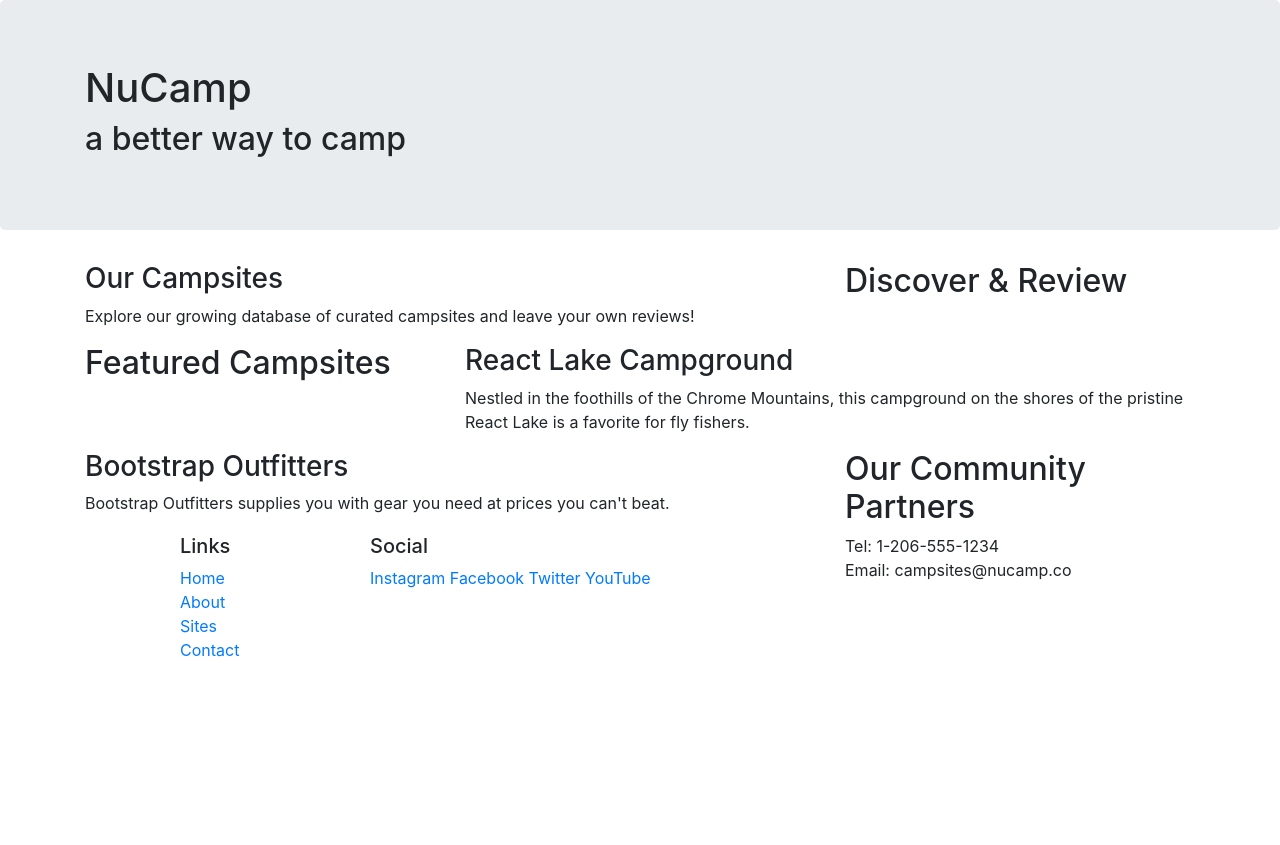
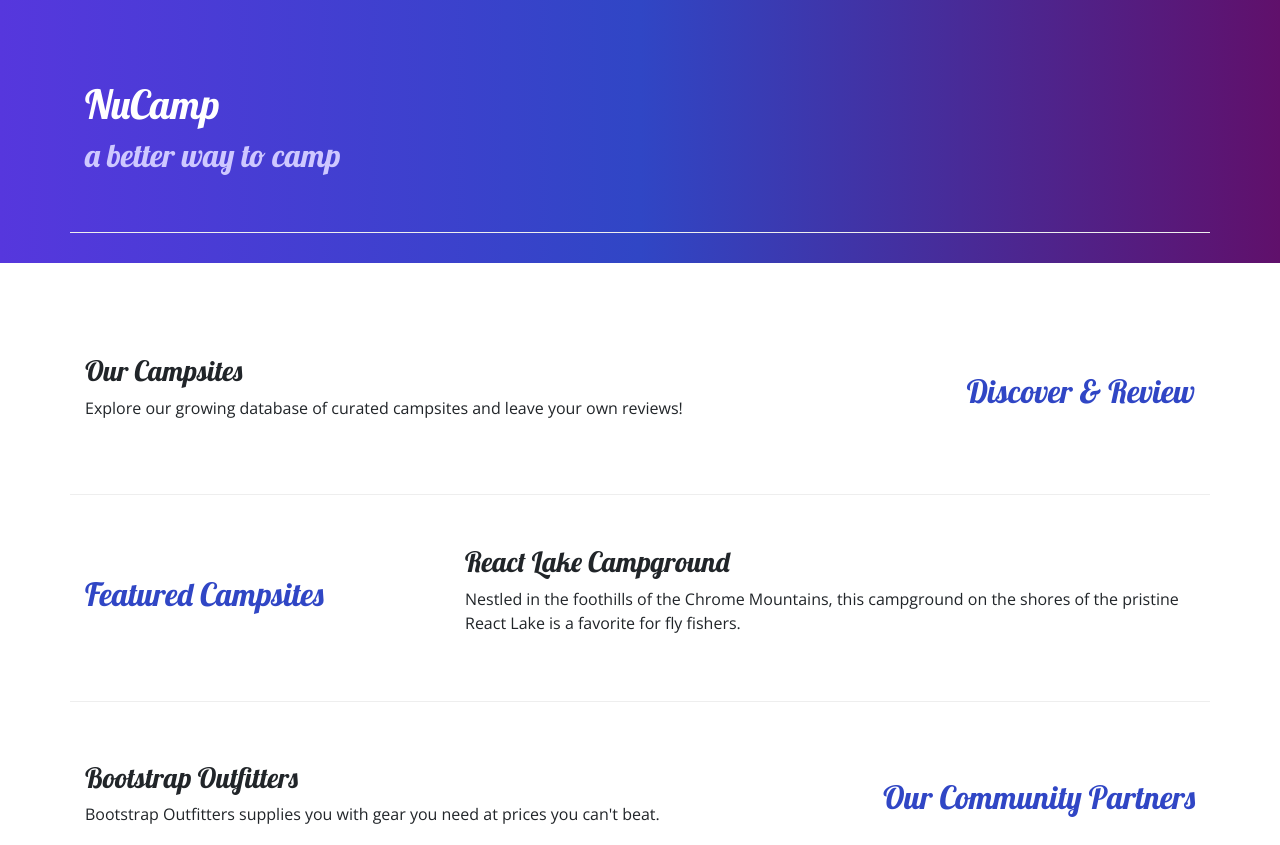
Before and after one commit to coltondevs/nucampsite, a website: page index.html in a window 1280 px wide. Shown: the top 845 px of the page. Before the commit the page ends 800 px from the top, so only its background shows below. Drawn offline with nearby package versions, Linux system fonts and the light colour scheme.

Commit message:
added external style sheet

```diff
--- /dev/null
+++ b/css/style.css
@@ -0,0 +1,29 @@
+body {
+    font-family: "Open Sans", sans-serif;
+}
+h1, h2, h3 {
+    font-family: "Lobster", cursive;
+}
+h2 {
+    color: #3046c5 ;
+}
+
+header h2 {
+    color: #CEC8FF;
+}
+footer {
+    background-image: linear-gradient(#CEC8FF, white);
+    padding: 20px 0;
+}
+
+.jumbotron {
+    padding: 30px;
+    background-image: linear-gradient( to right, #5637DD, #3046C5, #60106B);
+    color: white;
+}
+.row-content {
+    padding: 50px 0;
+    border-bottom: 1px ridge;
+    min-height: 200px;
+
+}
--- a/index.html
+++ b/index.html
@@ -8,15 +8,17 @@
 
         <!-- Bootstrap CSS -->
         <link rel="stylesheet" href="node_modules/bootstrap/dist/css/bootstrap.min.css" />
+        <link rel="stylesheet" href="https://fonts.googleapis.com/css?family=Lobster|Open+Sans" />
+        <link rel="stylesheet" href="css/style.css">
 
         <title>NuCamp: A Better Way To Camp</title>
     </head>
 
 <body>
 
-    <header class="jumbotron">
+    <header class="jumbotron jumbotron-fluid">
         <div class="container">
-            <div class="row">
+            <div class="row row-content align-items-center">
                 <div class="col">
             <h1>NuCamp</h1>
             <h2>a better way to camp</h2>
@@ -25,9 +27,9 @@
         </div>
     </header>
 <div class="container">
-    <div class="row">
+    <div class="row row-content align-items-center">
         <div class="col-sm-4 order-sm-last col-m-3">
-        <h2>Discover & Review</h2>
+        <h2 class="text-sm-right">Discover & Review</h2>
         </div>
         <div class="col">
         <h3>Our Campsites</h3>
@@ -35,7 +37,7 @@
         </div>
     </div>
 
-    <div class="row">
+    <div class="row row-content align-items-center">
         <div class="col-sm-4 col-m-3">
 
         <h2>Featured Campsites</h2>
@@ -46,9 +48,9 @@
     </div>
     </div>
 
-    <div class="row">
+    <div class="row row-content align-items-center">
         <div class="col-sm-4 order-sm-last col-m-3">
-        <h2>Our Community Partners</h2>
+        <h2 h2 class="text-sm-right">Our Community Partners</h2>
     </div>
     <div class="col">
         <h3>Bootstrap Outfitters</h3>
@@ -58,7 +60,7 @@
     </div>
     <footer>
         <div class="container">
-            <div class="row">
+            <div class="row row-content align-items-center">
                 <div class="col-4 col-sm-2 offset-1">
                     <h5>Links</h5>
                     <ul class="list-unstyled">
@@ -68,14 +70,14 @@
                         <li><a href="#">Contact</a></li>
                     </ul>
                 </div>
-                <div class="col-6 col-sm-5">
+                <div class="col-6 col-sm-5 text-center">
                     <h5>Social</h5>
                     <a href="http://instagram.com/">Instagram</a>
                     <a href="http://facebook.com/">Facebook</a>
                     <a href="http://twitter.com/">Twitter</a>
                     <a href="http://youtube.com/">YouTube</a>
                 </div>
-                <div class="col-sm-4">
+                <div class="col-sm-4 text-center">
                     Tel: 1-206-555-1234<br />
                     Email: campsites@nucamp.co
                 </div>
```
